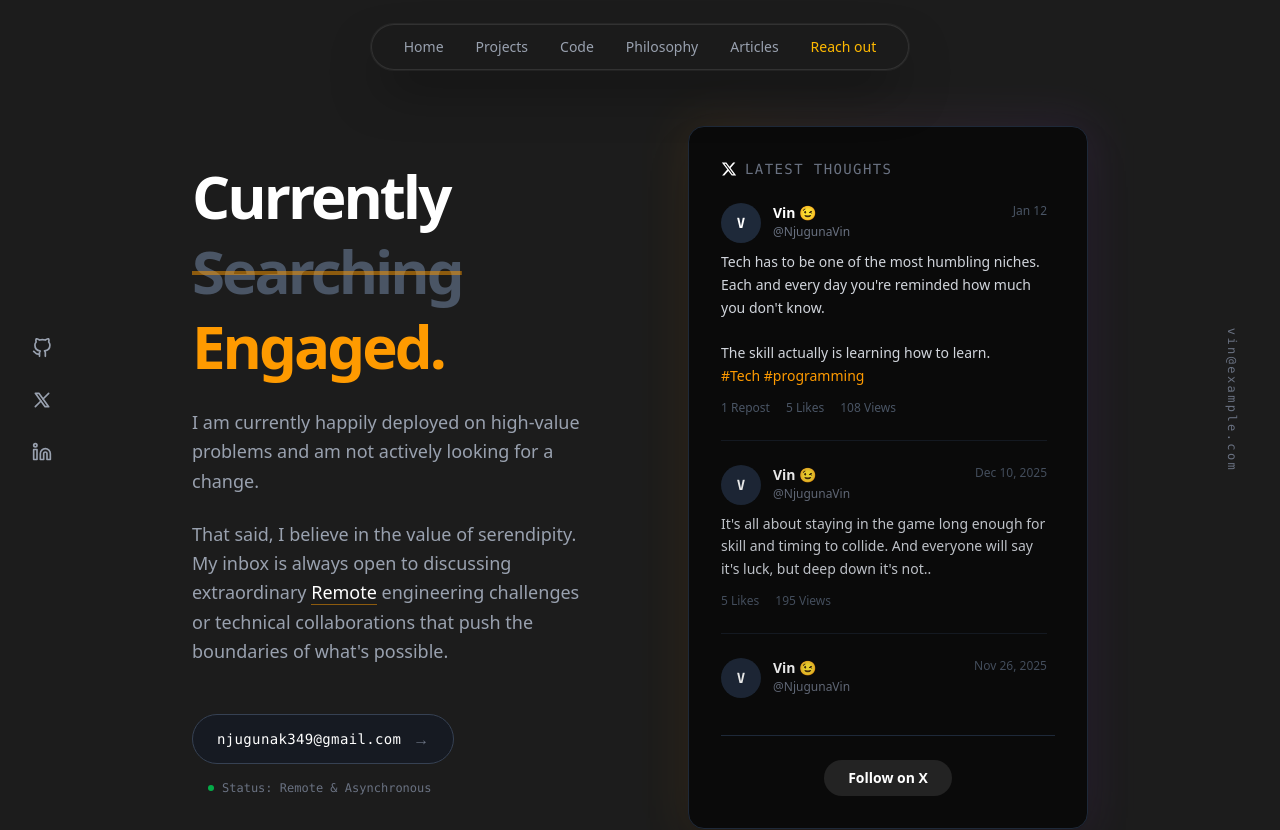
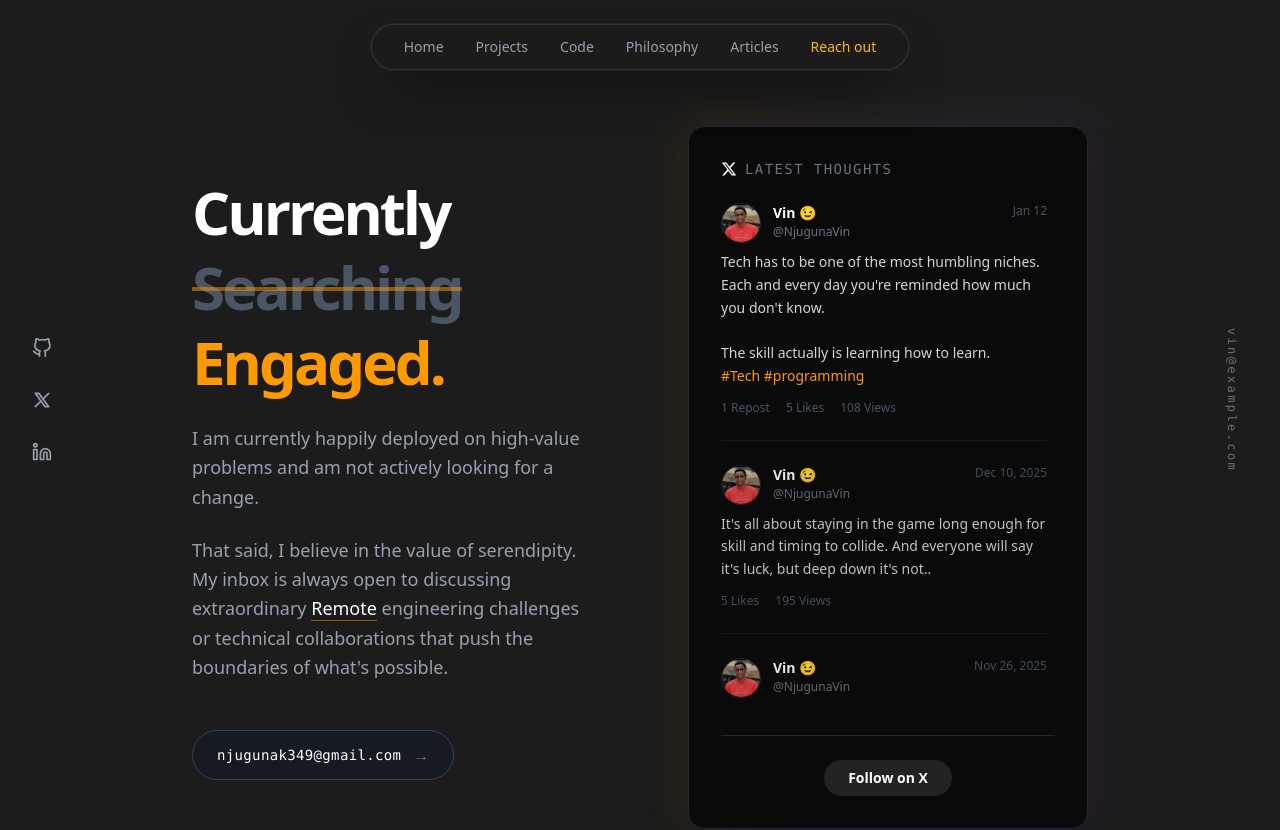
Before and after one commit to NjugunaKelvin/me-time, a Next.js app: page /contact in a window 1280 px wide. Shown: the top 830 px of the page. Built offline with nearby package versions, Linux system fonts and the light colour scheme.

Commit message:
graphics icon update

```diff
--- a/src/app/contact/page.js
+++ b/src/app/contact/page.js
@@ -2,6 +2,7 @@
 
 import Navbar from "@/components/Navbar";
 import { motion } from "framer-motion";
+import Image from "next/image";
 
 export default function Contact() {
     return (
@@ -48,10 +49,10 @@ export default function Contact() {
                                 <span className="font-mono text-sm tracking-wide">njugunak349@gmail.com</span>
                                 <span className="text-gray-500 group-hover:translate-x-1 transition-transform">→</span>
                             </a>
-                            <div className="flex items-center gap-2 mt-4 ml-4">
+                            {/* <div className="flex items-center gap-2 mt-4 ml-4">
                                 <span className="w-1.5 h-1.5 rounded-full bg-green-500 animate-pulse"></span>
                                 <p className="text-xs text-gray-500 font-mono">Status: Remote & Asynchronous</p>
-                            </div>
+                            </div> */}
                         </motion.div>
                     </div>
 
@@ -75,7 +76,9 @@ export default function Contact() {
                                 <div className="group cursor-pointer">
                                     <div className="flex justify-between items-start mb-2">
                                         <div className="flex items-center gap-3">
-                                            <div className="w-10 h-10 rounded-full bg-gray-800 flex items-center justify-center text-sm font-bold text-white font-mono">V</div>
+                                            <div className="w-10 h-10 rounded-full overflow-hidden relative border border-gray-800">
+                                                <Image src="/images/me.jpeg" alt="Vin" fill className="object-cover" />
+                                            </div>
                                             <div>
                                                 <p className="text-sm font-bold text-white leading-none">Vin 😉</p>
                                                 <p className="text-xs text-gray-500 mt-1">@NjugunaVin</p>
@@ -100,7 +103,9 @@ export default function Contact() {
                                 <div className="group cursor-pointer opacity-90 hover:opacity-100 transition-opacity">
                                     <div className="flex justify-between items-start mb-2">
                                         <div className="flex items-center gap-3">
-                                            <div className="w-10 h-10 rounded-full bg-gray-800 flex items-center justify-center text-sm font-bold text-white font-mono">V</div>
+                                            <div className="w-10 h-10 rounded-full overflow-hidden relative border border-gray-800">
+                                                <Image src="/images/me.jpeg" alt="Vin" fill className="object-cover" />
+                                            </div>
                                             <div>
                                                 <p className="text-sm font-bold text-white leading-none">Vin 😉</p>
                                                 <p className="text-xs text-gray-500 mt-1">@NjugunaVin</p>
@@ -123,7 +128,9 @@ export default function Contact() {
                                 <div className="group cursor-pointer opacity-90 hover:opacity-100 transition-opacity">
                                     <div className="flex justify-between items-start mb-2">
                                         <div className="flex items-center gap-3">
-                                            <div className="w-10 h-10 rounded-full bg-gray-800 flex items-center justify-center text-sm font-bold text-white font-mono">V</div>
+                                            <div className="w-10 h-10 rounded-full overflow-hidden relative border border-gray-800">
+                                                <Image src="/images/me.jpeg" alt="Vin" fill className="object-cover" />
+                                            </div>
                                             <div>
                                                 <p className="text-sm font-bold text-white leading-none">Vin 😉</p>
                                                 <p className="text-xs text-gray-500 mt-1">@NjugunaVin</p>
@@ -146,7 +153,9 @@ export default function Contact() {
                                 <div className="group cursor-pointer opacity-90 hover:opacity-100 transition-opacity">
                                     <div className="flex justify-between items-start mb-2">
                                         <div className="flex items-center gap-3">
-                                            <div className="w-10 h-10 rounded-full bg-gray-800 flex items-center justify-center text-sm font-bold text-white font-mono">V</div>
+                                            <div className="w-10 h-10 rounded-full overflow-hidden relative border border-gray-800">
+                                                <Image src="/images/me.jpeg" alt="Vin" fill className="object-cover" />
+                                            </div>
                                             <div>
                                                 <p className="text-sm font-bold text-white leading-none">Vin 😉</p>
                                                 <p className="text-xs text-gray-500 mt-1">@NjugunaVin</p>
@@ -166,7 +175,7 @@ export default function Contact() {
 
                             <div className="mt-8 pt-6 border-t border-gray-800 text-center">
                                 <a
-                                    href="https://x.com"
+                                    href="https://x.com/NjugunaVin"
                                     target="_blank"
                                     className="inline-block text-sm font-bold text-white bg-white/10 hover:bg-white/20 px-6 py-2 rounded-full transition-all duration-300"
                                 >
```
